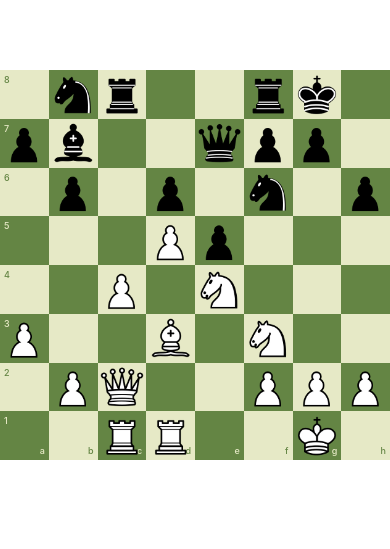
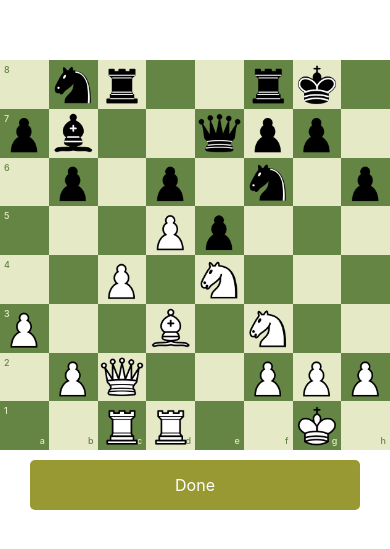
Before and after one commit to danbockapps/ChecksCapturesThreats, a React Native app: screen / in a window 390 px wide. Shown: the part 287-836 px from the top of the page. Built offline with nearby package versions, Linux system fonts and the light colour scheme.

Commit message:
Add Done button

```diff
--- a/src/Board.tsx
+++ b/src/Board.tsx
@@ -1,9 +1,10 @@
 import { Chess, Square } from 'chess.js'
 import { FC, useState } from 'react'
-import { Dimensions, StyleSheet, Text, View } from 'react-native'
+import { Dimensions, StyleSheet, View } from 'react-native'
 import AppContext from './AppContext'
 import Background from './Background'
-import { vectorToSquare, squaresToSan } from './converters'
+import Button from './Button'
+import { squaresToSan, vectorToSquare } from './converters'
 import Moves from './Moves'
 import Piece from './Piece'
 
@@ -61,6 +62,7 @@ const Board: FC = () => {
             return null
           }),
         )}
+        <Button onPress={() => {}}>Done</Button>
       </View>
     </View>
   )
--- /dev/null
+++ b/src/Button.tsx
@@ -0,0 +1,31 @@
+import { FC } from 'react'
+import { StyleSheet, Text, TouchableOpacity } from 'react-native'
+
+interface Props {
+  onPress: () => void
+}
+
+const Button: FC<Props> = props => (
+  <TouchableOpacity style={styles.button} onPress={props.onPress}>
+    <Text style={styles.buttonText}>{props.children}</Text>
+  </TouchableOpacity>
+)
+
+const styles = StyleSheet.create({
+  button: {
+    justifyContent: 'center',
+    marginLeft: 30,
+    marginRight: 30,
+    marginTop: 10,
+    borderRadius: 5,
+    height: 50,
+    backgroundColor: '#999933',
+  },
+  buttonText: {
+    textAlign: 'center',
+    color: 'white',
+    fontSize: 16,
+  },
+})
+
+export default Button
```
